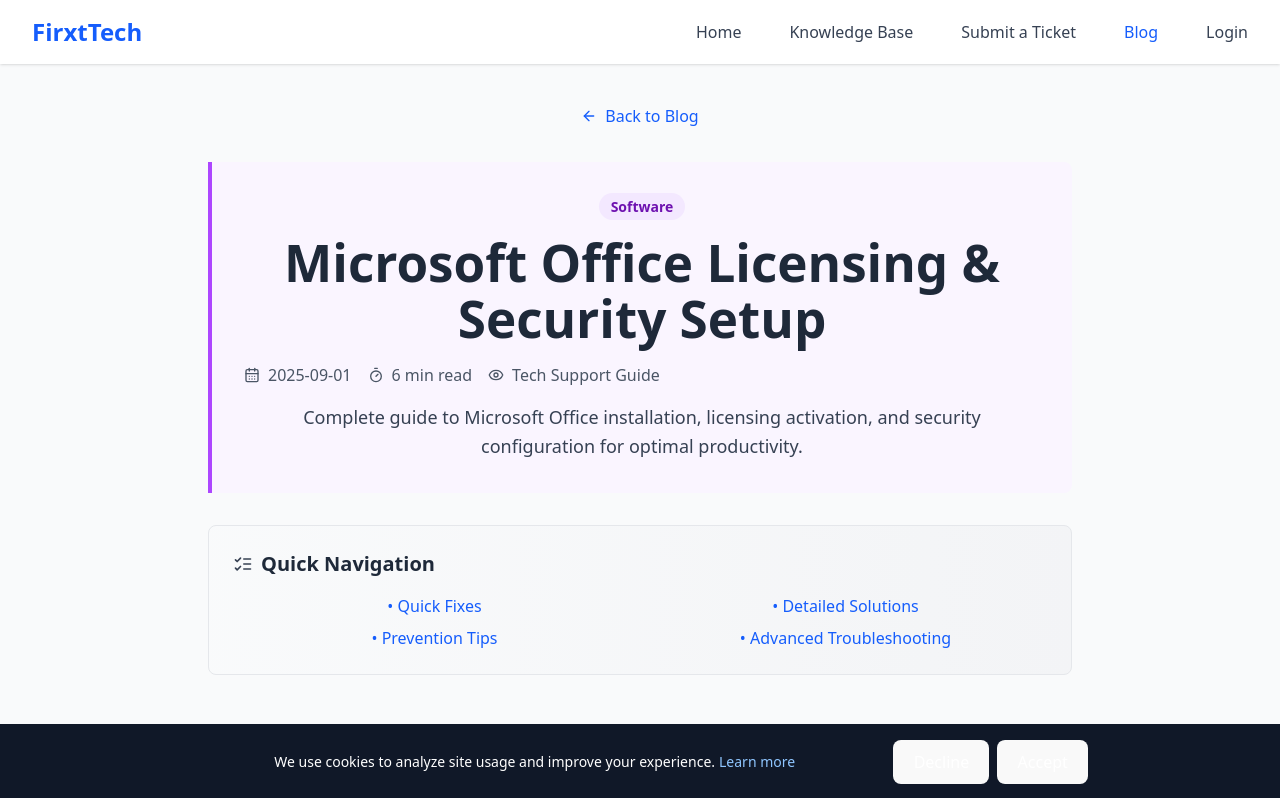
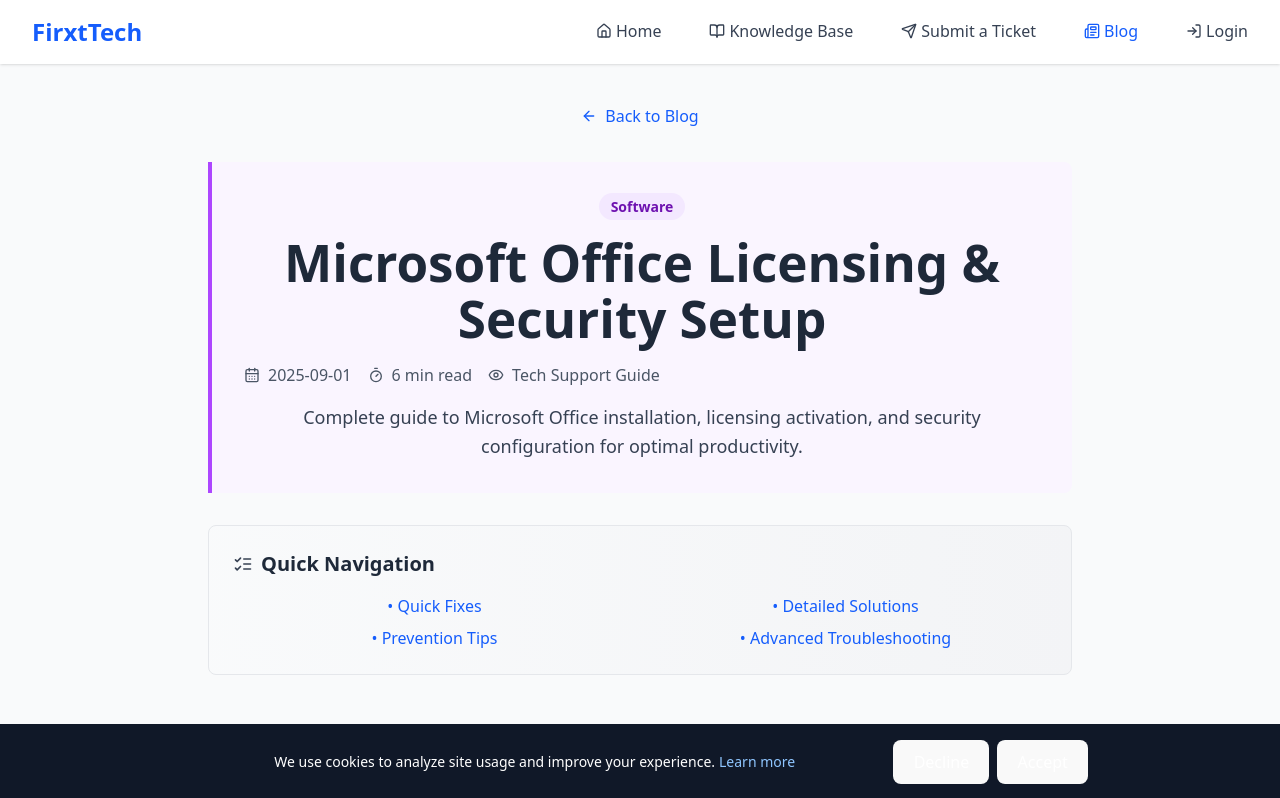
Before and after one commit to JohnChukwuemekaMgbemene/FirxtTech, a React (Vite) app in the folder client/: page /blog/office-licensing-security in a window 1280 px wide. Shown: the top 798 px of the page. Built offline with nearby package versions, Linux system fonts and the light colour scheme; no server answers; the HTML template or start-up script is replaced by a standard one.

Commit message:
feat: Integrate lucide-react icons into CommentSection, ContactTeaser, and Header for enhanced UI

```diff
--- a/client/src/components/CommentSection.jsx
+++ b/client/src/components/CommentSection.jsx
@@ -1,4 +1,5 @@
 import React, { useState, useEffect } from 'react';
+import { Loader2, MessageSquareText } from 'lucide-react';
 
 const CommentSection = ({ articleSlug }) => {
   const [comments, setComments] = useState([]);
@@ -198,12 +199,9 @@
             className="bg-blue-600 text-white px-6 py-2 rounded-md hover:bg-blue-700 transition-colors disabled:opacity-50 disabled:cursor-not-allowed"
           >
             {submitting ? (
-              <span className="flex items-center">
-                <svg className="animate-spin -ml-1 mr-3 h-4 w-4 text-white" xmlns="http://www.w3.org/2000/svg" fill="none" viewBox="0 0 24 24">
-                  <circle className="opacity-25" cx="12" cy="12" r="10" stroke="currentColor" strokeWidth="4"></circle>
-                  <path className="opacity-75" fill="currentColor" d="M4 12a8 8 0 018-8V0C5.373 0 0 5.373 0 12h4zm2 5.291A7.962 7.962 0 014 12H0c0 3.042 1.135 5.824 3 7.938l3-2.647z"></path>
-                </svg>
-                Posting...
+              <span className="flex items-center gap-2">
+                <Loader2 className="h-4 w-4 animate-spin" aria-hidden="true" />
+                <span>Posting...</span>
               </span>
             ) : (
               'Post Comment'
@@ -218,14 +216,14 @@
           Comments ({comments.length})
         </h3>
 
-        {loading ? (
+    {loading ? (
           <div className="text-center py-8">
-            <div className="animate-spin rounded-full h-8 w-8 border-b-2 border-blue-600 mx-auto"></div>
+      <Loader2 className="h-8 w-8 animate-spin text-blue-600 mx-auto" aria-hidden="true" />
             <p className="text-gray-500 mt-2">Loading comments...</p>
           </div>
         ) : comments.length === 0 ? (
           <div className="text-center py-8 text-gray-500">
-            <div className="text-4xl mb-4">💬</div>
+      <MessageSquareText className="h-10 w-10 mb-4 mx-auto text-gray-400" aria-hidden="true" />
             <p className="text-lg font-medium">No comments yet</p>
             <p>Be the first to share your thoughts!</p>
           </div>
--- a/client/src/components/ContactTeaser.jsx
+++ b/client/src/components/ContactTeaser.jsx
@@ -1,12 +1,19 @@
 import React from 'react';
+import { MessageSquare, LifeBuoy } from 'lucide-react';
 
 export default function ContactTeaser() {
   return (
     <section className="bg-blue-50 py-6 text-center">
       <p className="text-lg text-gray-700">
         Can’t find what you’re looking for?{' '}
-        <a href="#" className="text-blue-600 font-semibold hover:underline">Chat with us</a> or{' '}
-        <a href="#" className="text-blue-600 font-semibold hover:underline">contact support</a>.
+        <a href="#" className="inline-flex items-center gap-2 text-blue-600 font-semibold hover:underline">
+          <MessageSquare className="h-5 w-5" aria-hidden="true" />
+          <span>Chat with us</span>
+        </a>{' '}or{' '}
+        <a href="#" className="inline-flex items-center gap-2 text-blue-600 font-semibold hover:underline">
+          <LifeBuoy className="h-5 w-5" aria-hidden="true" />
+          <span>contact support</span>
+        </a>.
       </p>
     </section>
   );
--- a/client/src/components/Header.jsx
+++ b/client/src/components/Header.jsx
@@ -1,5 +1,6 @@
 import React from 'react';
 import { NavLink } from 'react-router-dom';
+import { Home as HomeIcon, BookOpen, Send, Newspaper, LogIn } from 'lucide-react';
 
 export default function Header() {
   return (
@@ -16,7 +17,10 @@
               : "text-gray-700 hover:text-orange-600"
           }
         >
-          Home
+          <span className="inline-flex items-center gap-1">
+            <HomeIcon className="h-4 w-4" aria-hidden="true" />
+            <span>Home</span>
+          </span>
         </NavLink>
         <NavLink
           to="/knowledge-base"
@@ -26,7 +30,10 @@
               : "text-gray-700 hover:text-orange-600"
           }
         >
-          Knowledge Base
+          <span className="inline-flex items-center gap-1">
+            <BookOpen className="h-4 w-4" aria-hidden="true" />
+            <span>Knowledge Base</span>
+          </span>
         </NavLink>
         <NavLink
           to="/submit-ticket"
@@ -36,7 +43,10 @@
               : "text-gray-700 hover:text-orange-600"
           }
         >
-          Submit a Ticket
+          <span className="inline-flex items-center gap-1">
+            <Send className="h-4 w-4" aria-hidden="true" />
+            <span>Submit a Ticket</span>
+          </span>
         </NavLink>
         <NavLink
           to="/blog"
@@ -46,7 +56,10 @@
               : "text-gray-700 hover:text-orange-600"
           }
         >
-          Blog
+          <span className="inline-flex items-center gap-1">
+            <Newspaper className="h-4 w-4" aria-hidden="true" />
+            <span>Blog</span>
+          </span>
         </NavLink>
         <NavLink
           to="/login"
@@ -56,7 +69,10 @@
               : "text-gray-700 hover:text-orange-600"
           }
         >
-          Login
+          <span className="inline-flex items-center gap-1">
+            <LogIn className="h-4 w-4" aria-hidden="true" />
+            <span>Login</span>
+          </span>
         </NavLink>
       </nav>
     </header>
```
